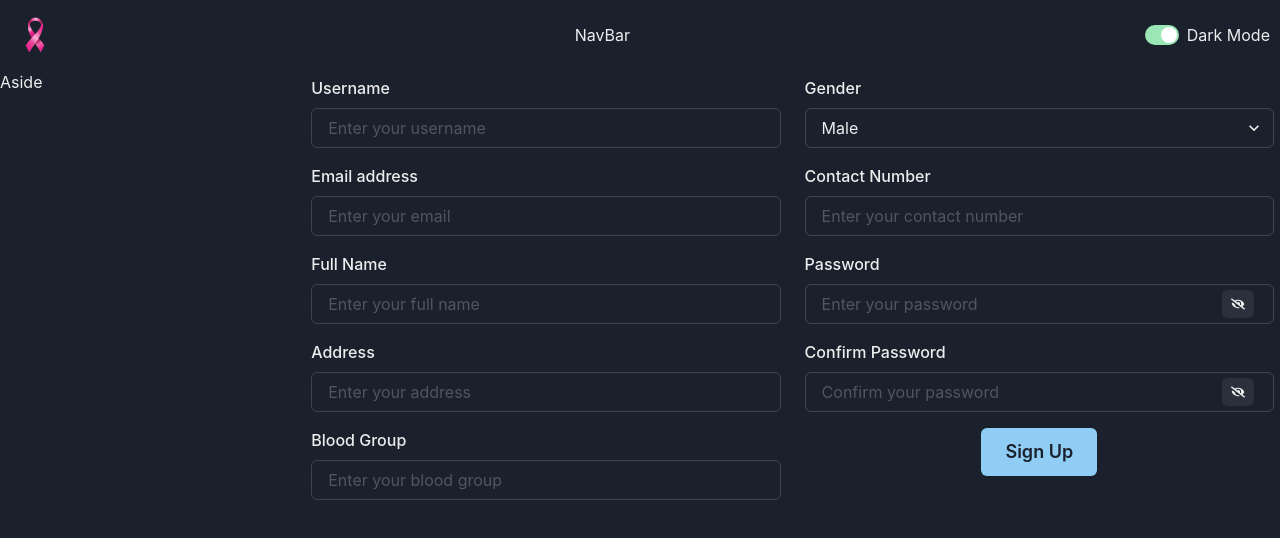
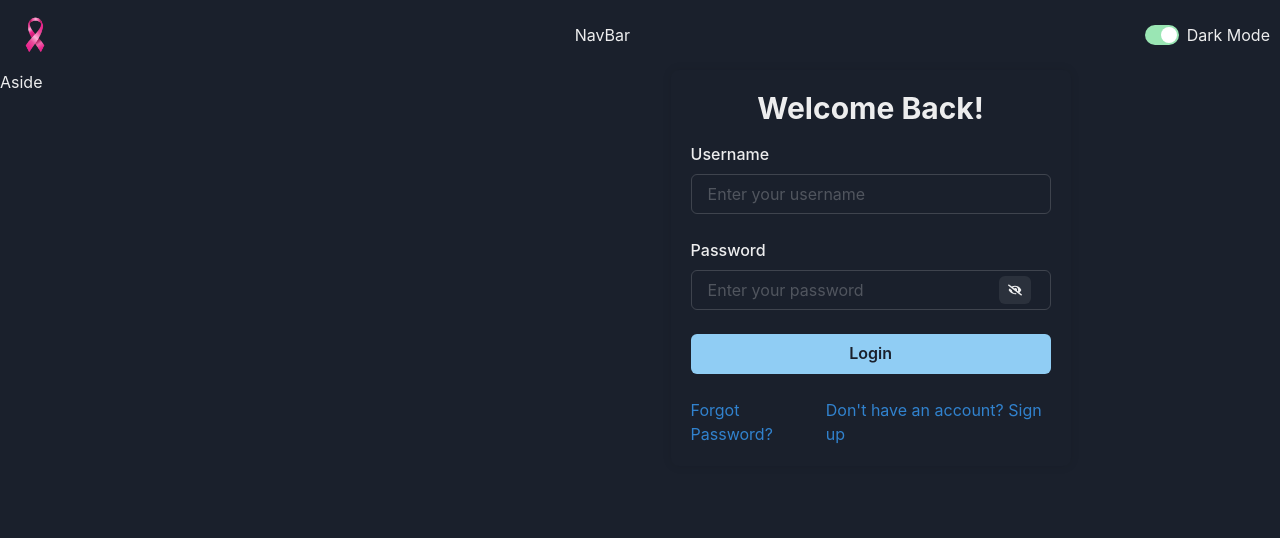
Before and after one commit to AnojAryal/CancerCellDetector-Frontend, a React (Vite) app in the folder cancercelldetection-frontened/: page / in a window 1280 px wide. Shown: the top 538 px of the page. Built offline with nearby package versions, Linux system fonts and the light colour scheme.

Commit message:
login page designed

```diff
--- a/cancercelldetection-frontened/src/App.tsx
+++ b/cancercelldetection-frontened/src/App.tsx
@@ -1,6 +1,6 @@
 import { Grid, GridItem, Show } from "@chakra-ui/react";
 import NavBar from "./components/NavBar";
-import SignUp from "./components/SignUp";
+import Login from "./components/Login";
 
 function App() {
   return (
@@ -14,12 +14,10 @@ function App() {
         <NavBar />
       </GridItem>
       <Show above="lg">
-        <GridItem area="aside">
-          Aside
-        </GridItem>
+        <GridItem area="aside">Aside</GridItem>
       </Show>
       <GridItem area="main">
-        <SignUp />
+        <Login />
       </GridItem>
     </Grid>
   );
--- /dev/null
+++ b/cancercelldetection-frontened/src/components/Login.tsx
@@ -0,0 +1,124 @@
+import React, { useState } from "react";
+import {
+  Button,
+  FormControl,
+  FormErrorMessage,
+  FormLabel,
+  Heading,
+  Input,
+  Link,
+  Stack,
+  IconButton,
+  InputGroup,
+  InputRightElement,
+} from "@chakra-ui/react";
+import { useLogin } from "../hooks/useLogin";
+import { FaEye, FaEyeSlash } from "react-icons/fa";
+
+const Login = () => {
+  const [formData, setFormData] = useState({
+    username: "",
+    password: "",
+    showPassword: false,
+  });
+
+  const { login, formErrors } = useLogin();
+
+  const handleChange = (e: React.ChangeEvent<HTMLInputElement>) => {
+    const { name, value } = e.target;
+    setFormData((prevState) => ({
+      ...prevState,
+      [name]: value,
+    }));
+  };
+
+  const handleSubmit = async (e: React.FormEvent<HTMLFormElement>) => {
+    e.preventDefault();
+    try {
+      await login(formData);
+    } catch (error) {
+      console.error("Login failed:", error);
+    }
+  };
+
+  const togglePasswordVisibility = () => {
+    setFormData((prevState) => ({
+      ...prevState,
+      showPassword: !prevState.showPassword,
+    }));
+  };
+
+  return (
+    <div>
+      <div
+        style={{
+          maxWidth: "400px",
+          margin: "0 auto",
+          padding: "20px",
+          borderRadius: "8px",
+          boxShadow: "0 0 10px rgba(0, 0, 0, 0.1)",
+        }}
+      >
+        <Heading as="h1" size="lg" mb="4" textAlign="center">
+          Welcome Back!
+        </Heading>
+        <form onSubmit={handleSubmit}>
+          <Stack spacing="6">
+            <FormControl isInvalid={!!formErrors?.username}>
+              <FormLabel>Username</FormLabel>
+              <Input
+                type="text"
+                name="username"
+                value={formData.username}
+                onChange={handleChange}
+                placeholder="Enter your username"
+              />
+              <FormErrorMessage>{formErrors?.username}</FormErrorMessage>
+            </FormControl>
+
+            <FormControl isInvalid={!!formErrors?.password}>
+              <FormLabel>Password</FormLabel>
+              <InputGroup>
+                <Input
+                  pr="4.5rem"
+                  type={formData.showPassword ? "text" : "password"}
+                  name="password"
+                  value={formData.password}
+                  onChange={handleChange}
+                  placeholder="Enter your password"
+                />
+                <InputRightElement width="4.5rem">
+                  <IconButton
+                    aria-label={
+                      formData.showPassword ? "Hide password" : "Show password"
+                    }
+                    h="1.75rem"
+                    size="sm"
+                    onClick={togglePasswordVisibility}
+                    icon={formData.showPassword ? <FaEye /> : <FaEyeSlash />}
+                  />
+                </InputRightElement>
+              </InputGroup>
+              <FormErrorMessage>{formErrors?.password}</FormErrorMessage>
+            </FormControl>
+
+            <Button type="submit" colorScheme="blue" width="100%">
+              Login
+            </Button>
+
+            <Stack direction="row" justify="space-between">
+              <Link color="blue.500" href="/forgot-password">
+                Forgot Password?
+              </Link>
+              <Link color="blue.500" href="/signup">
+                Don't have an account? Sign up
+              </Link>
+            </Stack>
+          </Stack>
+        </form>
+      </div>
+    </div>
+  );
+};
+
+export default Login;
--- /dev/null
+++ b/cancercelldetection-frontened/src/hooks/useLogin.ts
@@ -0,0 +1,81 @@
+import { create } from "zustand";
+import apiClient from "../services/api-client";
+import { AxiosError } from "axios";
+
+interface LoginFormState {
+  formErrors: { [key: string]: string };
+  login: (formData: { username: string; password: string }) => void;
+}
+
+interface ErrorResponseData {
+  errors: { [key: string]: string };
+}
+
+export const useLogin = create<LoginFormState>((set) => ({
+  formErrors: {},
+  login: async (formData) => {
+    const errors: { [key: string]: string } = {};
+    if (!formData.username) {
+      errors.username = "Username is required";
+    }
+    if (!formData.password) {
+      errors.password = "Password is required";
+    }
+
+    set({ formErrors: errors });
+
+    if (Object.keys(errors).length === 0) {
+      try {
+        const response = await apiClient.post("/login", {
+          username: formData.username,
+          password: formData.password,
+        });
+
+        if (response.status === 200) {
+          console.log("Login successful", response.data);
+          // Do something after successful login, e.g., redirect user
+        } else {
+          console.error("Unexpected response during login:", response);
+          set({
+            formErrors: {
+              server:
+                "An unexpected error occurred during login. Please try again later.",
+            },
+          });
+        }
+      } catch (error: unknown) {
+        if (
+          isAxiosError(error) &&
+          error.response &&
+          error.response.status === 422
+        ) {
+          const responseData = error.response.data as ErrorResponseData;
+          // Check if the error indicates password mismatch
+          if (
+            responseData.errors &&
+            responseData.errors.password === "Password doesn't match"
+          ) {
+            set({
+              formErrors: {
+                password: "Password doesn't match",
+              },
+            });
+          } else {
+            set({ formErrors: responseData.errors });
+          }
+        } else {
+          console.error("Error during login:", error);
+          set({
+            formErrors: {
+              server: "An error occurred during login. Please try again later.",
+            },
+          });
+        }
+      }
+    }
+  },
+}));
+
+function isAxiosError(error: unknown): error is AxiosError {
+  return (error as AxiosError).isAxiosError !== undefined;
+}
```
